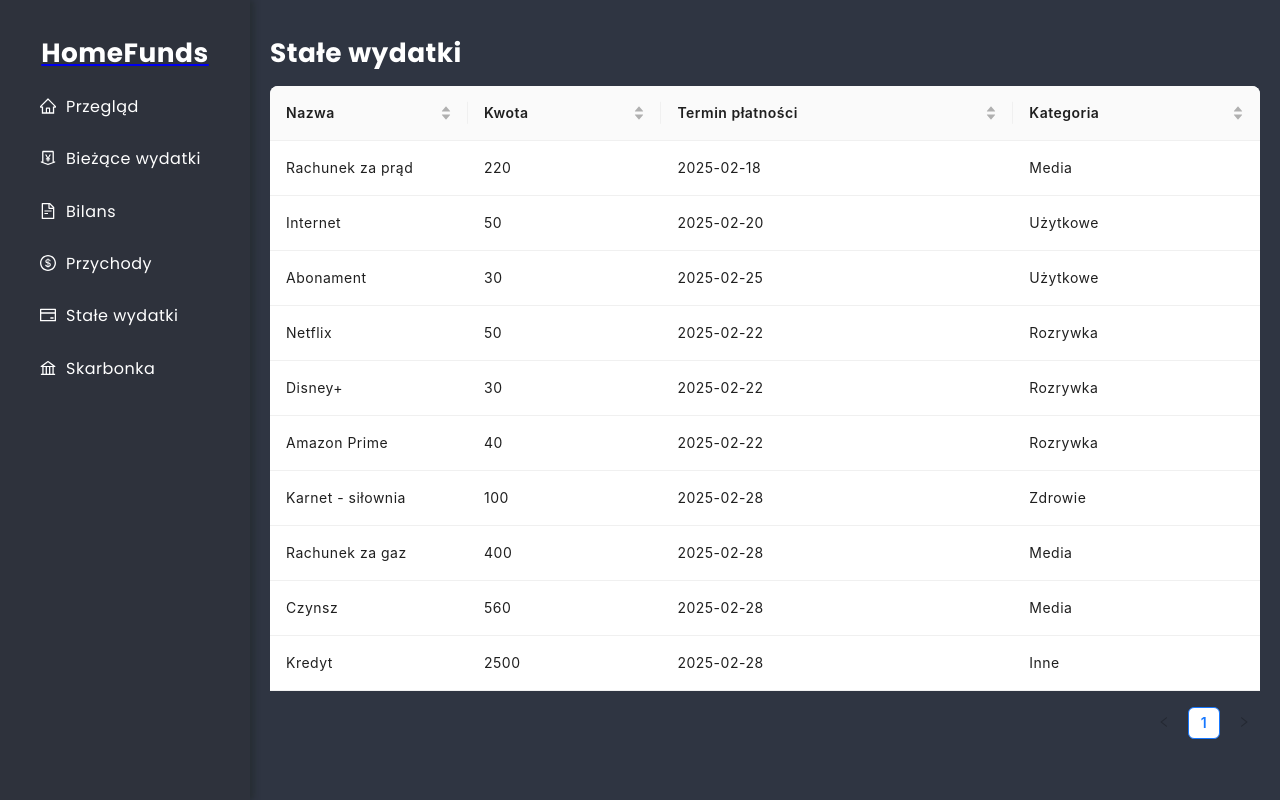
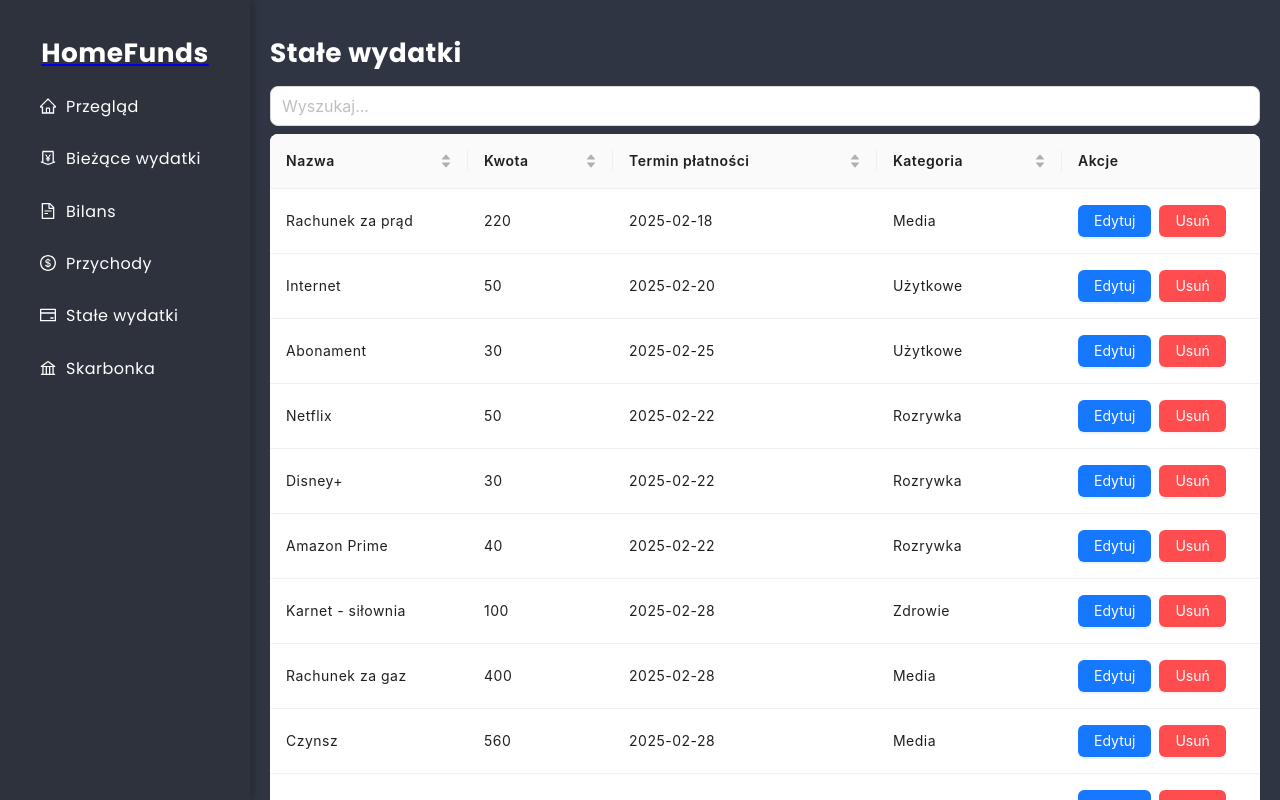
Before and after one commit to Kris87M/home-funds, a React (Create React App) app: page /recurring-bills in a window 1280 px wide. Built offline with nearby package versions, Linux system fonts and the light colour scheme; data requests are answered from the project's data file.

Commit message:
Add buttons and SearchForm

```diff
--- a/db/db.json
+++ b/db/db.json
@@ -103,10 +103,10 @@
   ],
   "income": [
     {
-      "id": 1,
       "date": "2025-02-05",
-      "source": "Umowa-zlecenie",
-      "amount": 1200
+      "source": "Umowa-zleceniehhhh",
+      "amount": "2542424",
+      "id": "1"
     },
     {
       "id": "2",
--- a/src/connector.js
+++ b/src/connector.js
@@ -44,3 +44,19 @@ export const deleteIncome = createAsyncThunk(
     return id;
   }
 );
+
+export const updateRecurringBill = createAsyncThunk(
+  'recurringBills/updateRecurringBills',
+  async (updatedRecord) => {
+    const { id, ...updatedData } = updatedRecord;
+    return await putData(`/recurringBills/${id}`, updatedData);
+  }
+);
+
+export const deleteRecurringBill = createAsyncThunk(
+  'recurringBill/deleteRecurringBill',
+  async (id) => {
+    await deleteData(`/recurringBill/${id}`);
+    return id;
+  }
+);
--- a/src/pages/RecurringBills/RecurringBills.js
+++ b/src/pages/RecurringBills/RecurringBills.js
@@ -1,22 +1,32 @@
-import React, {useEffect} from 'react';
+import React, {useEffect, useState} from 'react';
 import { useDispatch, useSelector } from 'react-redux';
-import { fetchRecurringBills } from 'connector';
-import { Table, notification } from 'antd';
+import { fetchRecurringBills, updateRecurringBill, deleteRecurringBill} from 'connector';
+import { Table, notification, Form } from 'antd';
 import Spinner from "components/Spinner/Spinner";
-import columns from './column';
+import { columns } from './column';
+import SearchForm from 'components/SearchForm/SearchForm';
+import EditableModal from 'components/Modals/EditableModal';
+import dayjs from 'dayjs';
 
 const RecurringBills = () => {
   const dispatch = useDispatch();
-  const items = useSelector((state) => state.recurringBills.items);
+  const recurringBill = useSelector((state) => state.recurringBills.items);
   const status = useSelector((state) => state.recurringBills.status);
   const error = useSelector((state) => state.recurringBills.error);
 
+  const [isModalOpen, setIsModalOpen] = useState(false);
+  const [currentRecord, setCurrentRecord] = useState(null);
+  const [form] = Form.useForm();
+  const [searchValue, setSearchValue] = useState('');
+
+  // Pobieranie danych
   useEffect(() => {
     if (status === 'idle') {
       dispatch(fetchRecurringBills());
     }
     }, [status, dispatch]);
 
+  // Obsługa błędu
   useEffect(() => {
     if (error) {
       notification.error({
@@ -27,12 +37,66 @@ const RecurringBills = () => {
     }
   }, [error]);
 
+  const filteredRecurringBill = recurringBill.filter((item) =>
+    item.name?.toLowerCase().includes(searchValue?.toLowerCase()) ||
+    item.amount?.toString().includes(searchValue) ||
+    item.category?.toLowerCase().includes(searchValue?.toLowerCase())
+  );
+
+  // Metody EDYCJA / USUWANIE / ZAPIS
+  const handleEdit = (record) => {
+      setCurrentRecord(record);
+      form.setFieldsValue({
+        ...record,
+        date: dayjs(record.date),
+      });
+      setIsModalOpen(true);
+    };
+
+  const handleDelete = (id) => {
+    try {
+      dispatch(deleteRecurringBill(id))
+    } catch (error) {
+        console.error('Błąd podczas usuwania danych:', error);
+        }
+      };
+
+  const handleSave = async () => {
+      try {
+        const updatedRecord = await form.validateFields();
+        updatedRecord.id = currentRecord.id;
+        updatedRecord.date = updatedRecord.date.format('YYYY-MM-DD');
+        dispatch(updateRecurringBill(updatedRecord));
+        setIsModalOpen(false);
+        setCurrentRecord(null);
+      } catch (error) {
+        console.error('Błąd walidacji formularza:', error);
+      }
+    };
+
+
   if(status === 'loading') return <Spinner />
   if(status === 'failed') return <div>Błąd: {error}</div>;
+
+  // Renderowanie
   return (
     <div>
       <h1>Stałe wydatki</h1>
-      <Table columns={columns} dataSource={items}  rowKey="id" />
+      <SearchForm onSearch={setSearchValue} style={{marginBottom: 8}}/>
+      <Table columns={columns(handleEdit, handleDelete)} dataSource={filteredRecurringBill}  rowKey="id" />
+      <EditableModal
+        isOpen={isModalOpen}
+        onCancel={() => setIsModalOpen(false)}
+        onSave={handleSave}
+        form={form}
+        title='Edytuj wydatek'
+        fields={[
+          { name: 'name', label: 'Nazwa', type: 'text', rules: [{ required: true, message: 'Wprowadź nazwę!' }] },
+          { name: 'amount', label: 'Kwota', type: 'number', rules: [{ required: true, message: 'Wprowadź kwotę!' }] },
+          { name: 'dueDate', label: 'Termin płatności', type: 'date', rules: [{ required: true, message: 'Wybierz datę!' }] },
+          { name: 'category', label: 'Kategoria', type: 'text', rules: [{ required: true, message: 'Wprowadź kategorię!' }] },
+        ]}
+      />
     </div>
   )
 }
--- a/src/pages/RecurringBills/column.js
+++ b/src/pages/RecurringBills/column.js
@@ -1,4 +1,6 @@
-const columns = [
+import React from 'react';
+import { Button, Popconfirm } from 'antd';
+export const columns = (handleEdit, handleDelete) => [
     {
       title: 'Nazwa',
       dataIndex: 'name',
@@ -24,5 +26,26 @@ const columns = [
       key: 'category',
       sorter: (a, b) => a.name.localeCompare(b.name),
     },
+    {
+      title: 'Akcje',
+      key: 'actions',
+      width: '20%',
+      render: (_, record) => (
+        <>
+          <Button type="primary" onClick={() => handleEdit(record)}>
+            Edytuj
+          </Button>
+          <Popconfirm
+            title="Czy na pewno chcesz usunąć ten rekord?"
+            onConfirm={() => handleDelete(record.id)}
+            okText="Tak"
+            cancelText="Nie"
+          >
+            <Button type="primary" danger style={{ marginLeft: 8 }}>
+              Usuń
+            </Button>
+          </Popconfirm>
+        </>
+      ),
+    },
   ];
-  export default columns;
```
